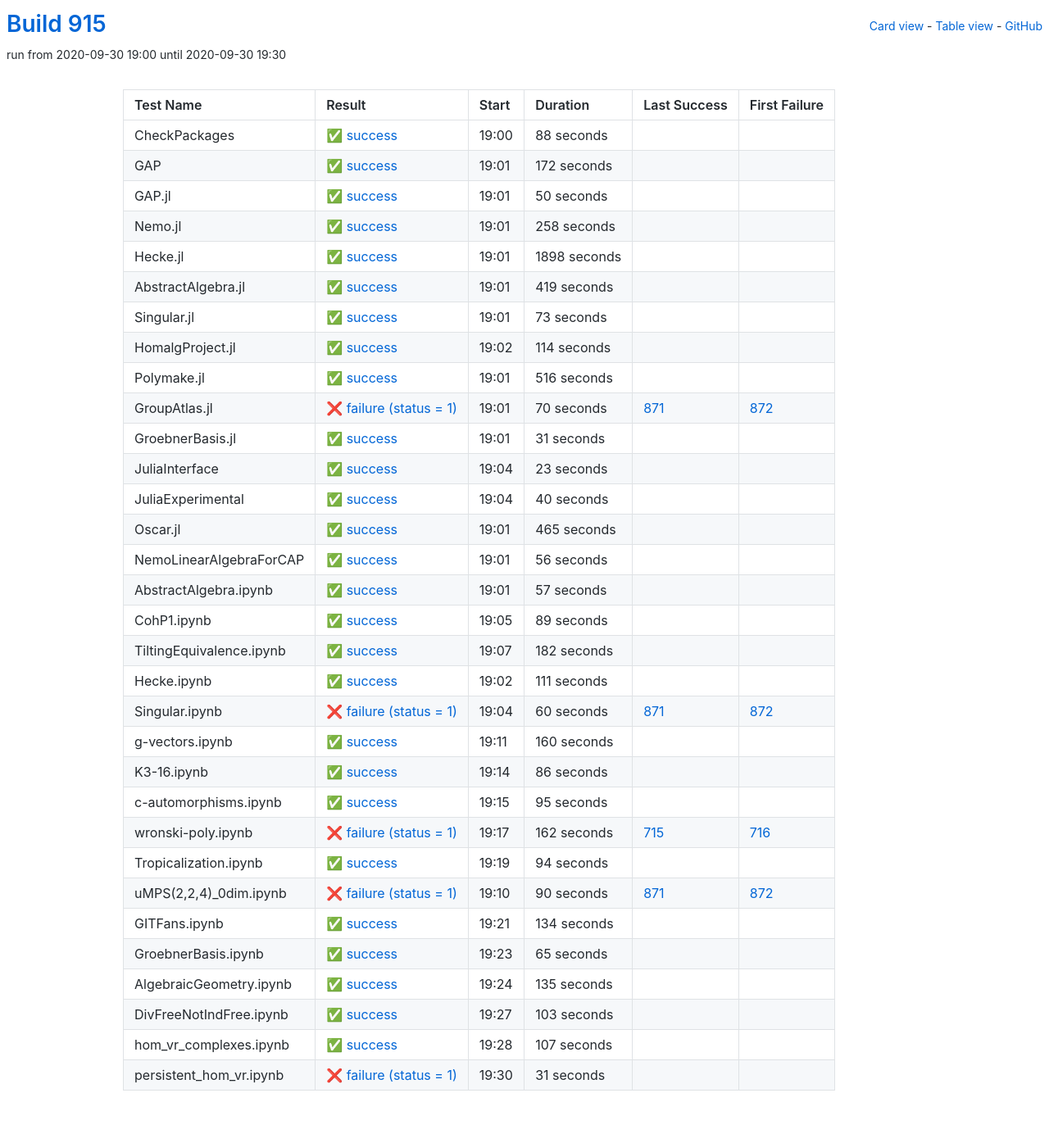
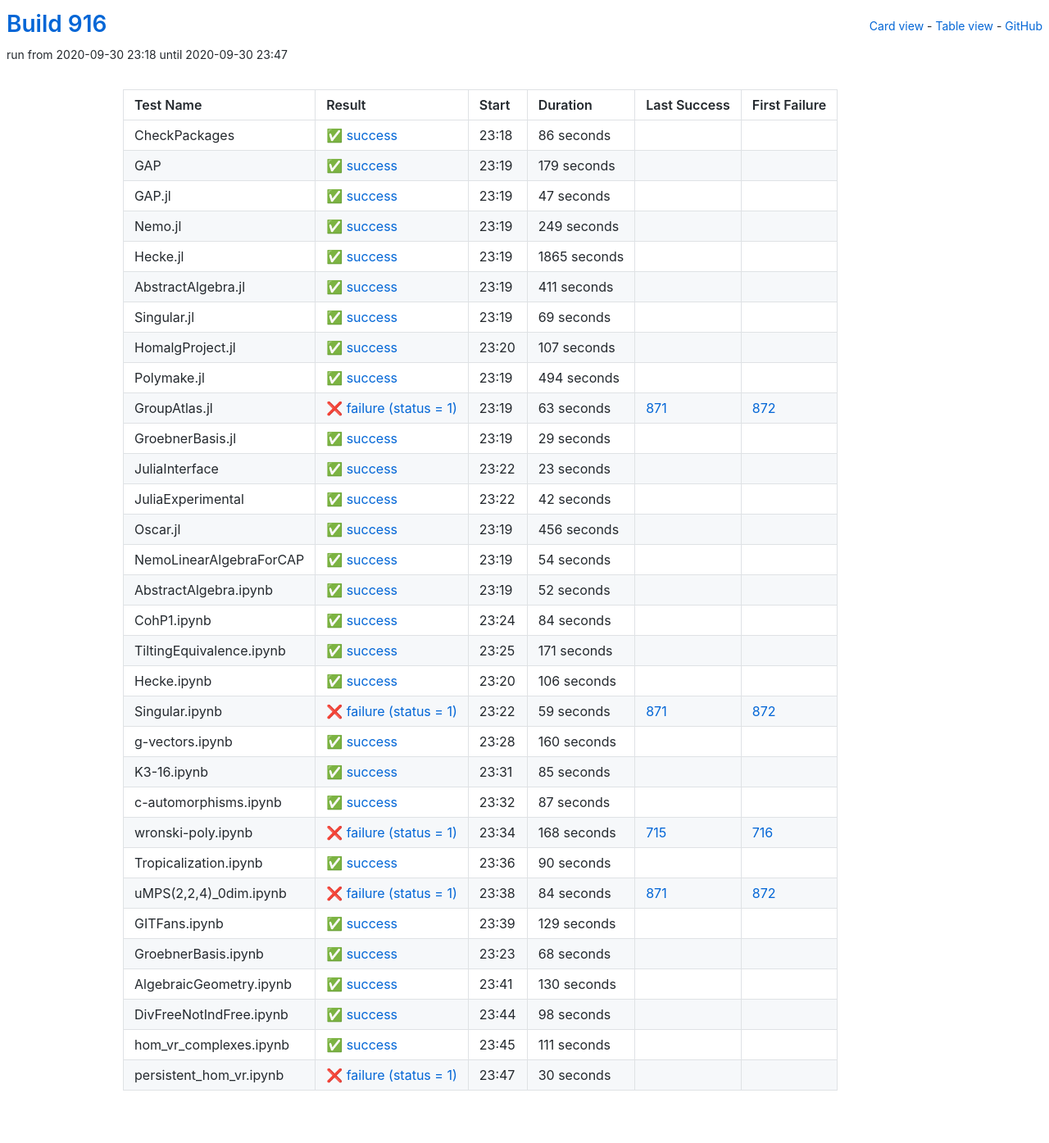
Before and after one commit to oscar-system/oscar-ci-status-stable, a Jekyll site: the page built from table.html, in a window 1280 px wide. Shown: the whole page at 82% size. Built offline with Jekyll 4.4.1, drawn with Linux system fonts in a browser that asks for light colours.

Commit message:
Build #916

```diff
--- a/_data/ci.yml
+++ b/_data/ci.yml
@@ -1,6 +1,6 @@
 ---
-build: 915
-build_url: https://oscarci.mathematik.uni-kl.de/job/oscar-stable/915/
+build: 916
+build_url: https://oscarci.mathematik.uni-kl.de/job/oscar-stable/916/
 job: oscar-stable
 organization: oscar-system
 repo: oscar-ci-status-stable
@@ -8,140 +8,140 @@ repourl: https://github.com/oscar-system/oscar-ci-status-stable
 tests:
 - name: CheckPackages
   id: checkpackages
-  log: https://oscarci.mathematik.uni-kl.de/job/oscar-stable/915/artifact/logs/build-915/CheckPackages.log
-  start: 2020-09-30 19:00
+  log: https://oscarci.mathematik.uni-kl.de/job/oscar-stable/916/artifact/logs/build-916/CheckPackages.log
+  start: 2020-09-30 23:18
   success: true
   exitcode: 0
   status: success
-  duration: 88
+  duration: 86
   last_success: false
   last_success_url:
   first_failure: false
   first_failure_url:
 - name: GAP
   id: gap
-  log: https://oscarci.mathematik.uni-kl.de/job/oscar-stable/915/artifact/logs/build-915/GAP.log
-  start: 2020-09-30 19:01
+  log: https://oscarci.mathematik.uni-kl.de/job/oscar-stable/916/artifact/logs/build-916/GAP.log
+  start: 2020-09-30 23:19
   success: true
   exitcode: 0
   status: success
-  duration: 172
+  duration: 179
   last_success: false
   last_success_url:
   first_failure: false
   first_failure_url:
 - name: GAP.jl
   id: gap-jl
-  log: https://oscarci.mathematik.uni-kl.de/job/oscar-stable/915/artifact/logs/build-915/GAP.jl.log
-  start: 2020-09-30 19:01
+  log: https://oscarci.mathematik.uni-kl.de/job/oscar-stable/916/artifact/logs/build-916/GAP.jl.log
+  start: 2020-09-30 23:19
   success: true
   exitcode: 0
   status: success
-  duration: 50
+  duration: 47
   last_success: false
   last_success_url:
   first_failure: false
   first_failure_url:
 - name: Nemo.jl
   id: nemo-jl
-  log: https://oscarci.mathematik.uni-kl.de/job/oscar-stable/915/artifact/logs/build-915/Nemo.jl.log
-  start: 2020-09-30 19:01
+  log: https://oscarci.mathematik.uni-kl.de/job/oscar-stable/916/artifact/logs/build-916/Nemo.jl.log
+  start: 2020-09-30 23:19
   success: true
   exitcode: 0
   status: success
-  duration: 258
+  duration: 249
   last_success: false
   last_success_url:
   first_failure: false
   first_failure_url:
 - name: Hecke.jl
   id: hecke-jl
-  log: https://oscarci.mathematik.uni-kl.de/job/oscar-stable/915/artifact/logs/build-915/Hecke.jl.log
-  start: 2020-09-30 19:01
+  log: https://oscarci.mathematik.uni-kl.de/job/oscar-stable/916/artifact/logs/build-916/Hecke.jl.log
+  start: 2020-09-30 23:19
   success: true
   exitcode: 0
   status: success
-  duration: 1898
+  duration: 1865
   last_success: false
   last_success_url:
   first_failure: false
   first_failure_url:
 - name: AbstractAlgebra.jl
   id: abstractalgebra-jl
-  log: https://oscarci.mathematik.uni-kl.de/job/oscar-stable/915/artifact/logs/build-915/AbstractAlgebra.jl.log
-  start: 2020-09-30 19:01
+  log: https://oscarci.mathematik.uni-kl.de/job/oscar-stable/916/artifact/logs/build-916/AbstractAlgebra.jl.log
+  start: 2020-09-30 23:19
   success: true
   exitcode: 0
   status: success
-  duration: 419
+  duration: 411
   last_success: false
   last_success_url:
   first_failure: false
   first_failure_url:
 - name: Singular.jl
   id: singular-jl
-  log: https://oscarci.mathematik.uni-kl.de/job/oscar-stable/915/artifact/logs/build-915/Singular.jl.log
-  start: 2020-09-30 19:01
+  log: https://oscarci.mathematik.uni-kl.de/job/oscar-stable/916/artifact/logs/build-916/Singular.jl.log
+  start: 2020-09-30 23:19
   success: true
   exitcode: 0
   status: success
-  duration: 73
+  duration: 69
   last_success: false
   last_success_url:
   first_failure: false
   first_failure_url:
 - name: HomalgProject.jl
   id: homalgproject-jl
-  log: https://oscarci.mathematik.uni-kl.de/job/oscar-stable/915/artifact/logs/build-915/HomalgProject.jl.log
-  start: 2020-09-30 19:02
+  log: https://oscarci.mathematik.uni-kl.de/job/oscar-stable/916/artifact/logs/build-916/HomalgProject.jl.log
+  start: 2020-09-30 23:20
   success: true
   exitcode: 0
   status: success
-  duration: 114
+  duration: 107
   last_success: false
   last_success_url:
   first_failure: false
   first_failure_url:
 - name: Polymake.jl
   id: polymake-jl
-  log: https://oscarci.mathematik.uni-kl.de/job/oscar-stable/915/artifact/logs/build-915/Polymake.jl.log
-  start: 2020-09-30 19:01
+  log: https://oscarci.mathematik.uni-kl.de/job/oscar-stable/916/artifact/logs/build-916/Polymake.jl.log
+  start: 2020-09-30 23:19
   success: true
   exitcode: 0
   status: success
-  duration: 516
+  duration: 494
   last_success: false
   last_success_url:
   first_failure: false
   first_failure_url:
 - name: GroupAtlas.jl
   id: groupatlas-jl
-  log: https://oscarci.mathematik.uni-kl.de/job/oscar-stable/915/artifact/logs/build-915/GroupAtlas.jl.log
-  start: 2020-09-30 19:01
+  log: https://oscarci.mathematik.uni-kl.de/job/oscar-stable/916/artifact/logs/build-916/GroupAtlas.jl.log
+  start: 2020-09-30 23:19
   success: false
   exitcode: 1
   status: failure
-  duration: 70
+  duration: 63
   last_success: 871
   last_success_url: https://oscarci.mathematik.uni-kl.de/job/oscar-stable/871/
   first_failure: 872
   first_failure_url: https://oscarci.mathematik.uni-kl.de/job/oscar-stable/872/
 - name: GroebnerBasis.jl
   id: groebnerbasis-jl
-  log: https://oscarci.mathematik.uni-kl.de/job/oscar-stable/915/artifact/logs/build-915/GroebnerBasis.jl.log
-  start: 2020-09-30 19:01
+  log: https://oscarci.mathematik.uni-kl.de/job/oscar-stable/916/artifact/logs/build-916/GroebnerBasis.jl.log
+  start: 2020-09-30 23:19
   success: true
   exitcode: 0
   status: success
-  duration: 31
+  duration: 29
   last_success: false
   last_success_url:
   first_failure: false
   first_failure_url:
 - name: JuliaInterface
   id: juliainterface
-  log: https://oscarci.mathematik.uni-kl.de/job/oscar-stable/915/artifact/logs/build-915/JuliaInterface.log
-  start: 2020-09-30 19:04
+  log: https://oscarci.mathematik.uni-kl.de/job/oscar-stable/916/artifact/logs/build-916/JuliaInterface.log
+  start: 2020-09-30 23:22
   success: true
   exitcode: 0
   status: success
@@ -152,104 +152,104 @@ tests:
   first_failure_url:
 - name: JuliaExperimental
   id: juliaexperimental
-  log: https://oscarci.mathematik.uni-kl.de/job/oscar-stable/915/artifact/logs/build-915/JuliaExperimental.log
-  start: 2020-09-30 19:04
+  log: https://oscarci.mathematik.uni-kl.de/job/oscar-stable/916/artifact/logs/build-916/JuliaExperimental.log
+  start: 2020-09-30 23:22
   success: true
   exitcode: 0
   status: success
-  duration: 40
+  duration: 42
   last_success: false
   last_success_url:
   first_failure: false
   first_failure_url:
 - name: Oscar.jl
   id: oscar-jl
-  log: https://oscarci.mathematik.uni-kl.de/job/oscar-stable/915/artifact/logs/build-915/Oscar.jl.log
-  start: 2020-09-30 19:01
+  log: https://oscarci.mathematik.uni-kl.de/job/oscar-stable/916/artifact/logs/build-916/Oscar.jl.log
+  start: 2020-09-30 23:19
   success: true
   exitcode: 0
   status: success
-  duration: 465
+  duration: 456
   last_success: false
   last_success_url:
   first_failure: false
   first_failure_url:
 - name: NemoLinearAlgebraForCAP
   id: nemolinearalgebraforcap
-  log: https://oscarci.mathematik.uni-kl.de/job/oscar-stable/915/artifact/logs/build-915/NemoLinearAlgebraForCAP.log
-  start: 2020-09-30 19:01
+  log: https://oscarci.mathematik.uni-kl.de/job/oscar-stable/916/artifact/logs/build-916/NemoLinearAlgebraForCAP.log
+  start: 2020-09-30 23:19
   success: true
   exitcode: 0
   status: success
-  duration: 56
+  duration: 54
   last_success: false
   last_success_url:
   first_failure: false
   first_failure_url:
 - name: AbstractAlgebra.ipynb
   id: abstractalgebra-ipynb
-  log: https://oscarci.mathematik.uni-kl.de/job/oscar-stable/915/artifact/logs/build-915/AbstractAlgebra.ipynb.log
-  start: 2020-09-30 19:01
+  log: https://oscarci.mathematik.uni-kl.de/job/oscar-stable/916/artifact/logs/build-916/AbstractAlgebra.ipynb.log
+  start: 2020-09-30 23:19
   success: true
   exitcode: 0
   status: success
-  duration: 57
+  duration: 52
   last_success: false
   last_success_url:
   first_failure: false
   first_failure_url:
 - name: CohP1.ipynb
   id: cohp1-ipynb
-  log: https://oscarci.mathematik.uni-kl.de/job/oscar-stable/915/artifact/logs/build-915/CohP1.ipynb.log
-  start: 2020-09-30 19:05
+  log: https://oscarci.mathematik.uni-kl.de/job/oscar-stable/916/artifact/logs/build-916/CohP1.ipynb.log
+  start: 2020-09-30 23:24
   success: true
   exitcode: 0
   status: success
-  duration: 89
+  duration: 84
   last_success: false
   last_success_url:
   first_failure: false
   first_failure_url:
 - name: TiltingEquivalence.ipynb
   id: tiltingequivalence-ipynb
-  log: https://oscarci.mathematik.uni-kl.de/job/oscar-stable/915/artifact/logs/build-915/TiltingEquivalence.ipynb.log
-  start: 2020-09-30 19:07
+  log: https://oscarci.mathematik.uni-kl.de/job/oscar-stable/916/artifact/logs/build-916/TiltingEquivalence.ipynb.log
+  start: 2020-09-30 23:25
   success: true
   exitcode: 0
   status: success
-  duration: 182
+  duration: 171
   last_success: false
   last_success_url:
   first_failure: false
   first_failure_url:
 - name: Hecke.ipynb
   id: hecke-ipynb
-  log: https://oscarci.mathematik.uni-kl.de/job/oscar-stable/915/artifact/logs/build-915/Hecke.ipynb.log
-  start: 2020-09-30 19:02
+  log: https://oscarci.mathematik.uni-kl.de/job/oscar-stable/916/artifact/logs/build-916/Hecke.ipynb.log
+  start: 2020-09-30 23:20
   success: true
   exitcode: 0
   status: success
-  duration: 111
+  duration: 106
   last_success: false
   last_success_url:
   first_failure: false
   first_failure_url:
 - name: Singular.ipynb
   id: singular-ipynb
-  log: https://oscarci.mathematik.uni-kl.de/job/oscar-stable/915/artifact/logs/build-915/Singular.ipynb.log
-  start: 2020-09-30 19:04
+  log: https://oscarci.mathematik.uni-kl.de/job/oscar-stable/916/artifact/logs/build-916/Singular.ipynb.log
+  start: 2020-09-30 23:22
   success: false
   exitcode: 1
   status: failure
-  duration: 60
+  duration: 59
   last_success: 871
   last_success_url: https://oscarci.mathematik.uni-kl.de/job/oscar-stable/871/
   first_failure: 872
   first_failure_url: https://oscarci.mathematik.uni-kl.de/job/oscar-stable/872/
 - name: g-vectors.ipynb
   id: g-vectors-ipynb
-  log: https://oscarci.mathematik.uni-kl.de/job/oscar-stable/915/artifact/logs/build-915/g-vectors.ipynb.log
-  start: 2020-09-30 19:11
+  log: https://oscarci.mathematik.uni-kl.de/job/oscar-stable/916/artifact/logs/build-916/g-vectors.ipynb.log
+  start: 2020-09-30 23:28
   success: true
   exitcode: 0
   status: success
@@ -260,132 +260,132 @@ tests:
   first_failure_url:
 - name: K3-16.ipynb
   id: k3-16-ipynb
-  log: https://oscarci.mathematik.uni-kl.de/job/oscar-stable/915/artifact/logs/build-915/K3-16.ipynb.log
-  start: 2020-09-30 19:14
+  log: https://oscarci.mathematik.uni-kl.de/job/oscar-stable/916/artifact/logs/build-916/K3-16.ipynb.log
+  start: 2020-09-30 23:31
   success: true
   exitcode: 0
   status: success
-  duration: 86
+  duration: 85
   last_success: false
   last_success_url:
   first_failure: false
   first_failure_url:
 - name: c-automorphisms.ipynb
   id: c-automorphisms-ipynb
-  log: https://oscarci.mathematik.uni-kl.de/job/oscar-stable/915/artifact/logs/build-915/c-automorphisms.ipynb.log
-  start: 2020-09-30 19:15
+  log: https://oscarci.mathematik.uni-kl.de/job/oscar-stable/916/artifact/logs/build-916/c-automorphisms.ipynb.log
+  start: 2020-09-30 23:32
   success: true
   exitcode: 0
   status: success
-  duration: 95
+  duration: 87
   last_success: false
   last_success_url:
   first_failure: false
   first_failure_url:
 - name: wronski-poly.ipynb
   id: wronski-poly-ipynb
-  log: https://oscarci.mathematik.uni-kl.de/job/oscar-stable/915/artifact/logs/build-915/wronski-poly.ipynb.log
-  start: 2020-09-30 19:17
+  log: https://oscarci.mathematik.uni-kl.de/job/oscar-stable/916/artifact/logs/build-916/wronski-poly.ipynb.log
+  start: 2020-09-30 23:34
   success: false
   exitcode: 1
   status: failure
-  duration: 162
+  duration: 168
   last_success: 715
   last_success_url: https://oscarci.mathematik.uni-kl.de/job/oscar-stable/715/
   first_failure: 716
   first_failure_url: https://oscarci.mathematik.uni-kl.de/job/oscar-stable/716/
 - name: Tropicalization.ipynb
   id: tropicalization-ipynb
-  log: https://oscarci.mathematik.uni-kl.de/job/oscar-stable/915/artifact/logs/build-915/Tropicalization.ipynb.log
-  start: 2020-09-30 19:19
+  log: https://oscarci.mathematik.uni-kl.de/job/oscar-stable/916/artifact/logs/build-916/Tropicalization.ipynb.log
+  start: 2020-09-30 23:36
   success: true
   exitcode: 0
   status: success
-  duration: 94
+  duration: 90
   last_success: false
   last_success_url:
   first_failure: false
   first_failure_url:
 - name: uMPS(2,2,4)_0dim.ipynb
   id: umps-2-2-4-0dim-ipynb
-  log: https://oscarci.mathematik.uni-kl.de/job/oscar-stable/915/artifact/logs/build-915/uMPS-2-2-4-_0dim.ipynb.log
-  start: 2020-09-30 19:10
+  log: https://oscarci.mathematik.uni-kl.de/job/oscar-stable/916/artifact/logs/build-916/uMPS-2-2-4-_0dim.ipynb.log
+  start: 2020-09-30 23:38
   success: false
   exitcode: 1
   status: failure
-  duration: 90
+  duration: 84
   last_success: 871
   last_success_url: https://oscarci.mathematik.uni-kl.de/job/oscar-stable/871/
   first_failure: 872
   first_failure_url: https://oscarci.mathematik.uni-kl.de/job/oscar-stable/872/
 - name: GITFans.ipynb
   id: gitfans-ipynb
-  log: https://oscarci.mathematik.uni-kl.de/job/oscar-stable/915/artifact/logs/build-915/GITFans.ipynb.log
-  start: 2020-09-30 19:21
+  log: https://oscarci.mathematik.uni-kl.de/job/oscar-stable/916/artifact/logs/build-916/GITFans.ipynb.log
+  start: 2020-09-30 23:39
   success: true
   exitcode: 0
   status: success
-  duration: 134
+  duration: 129
   last_success: false
   last_success_url:
   first_failure: false
   first_failure_url:
 - name: GroebnerBasis.ipynb
   id: groebnerbasis-ipynb
-  log: https://oscarci.mathematik.uni-kl.de/job/oscar-stable/915/artifact/logs/build-915/GroebnerBasis.ipynb.log
-  start: 2020-09-30 19:23
+  log: https://oscarci.mathematik.uni-kl.de/job/oscar-stable/916/artifact/logs/build-916/GroebnerBasis.ipynb.log
+  start: 2020-09-30 23:23
   success: true
   exitcode: 0
   status: success
-  duration: 65
+  duration: 68
   last_success: false
   last_success_url:
   first_failure: false
   first_failure_url:
 - name: AlgebraicGeometry.ipynb
   id: algebraicgeometry-ipynb
-  log: https://oscarci.mathematik.uni-kl.de/job/oscar-stable/915/artifact/logs/build-915/AlgebraicGeometry.ipynb.log
-  start: 2020-09-30 19:24
+  log: https://oscarci.mathematik.uni-kl.de/job/oscar-stable/916/artifact/logs/build-916/AlgebraicGeometry.ipynb.log
+  start: 2020-09-30 23:41
   success: true
   exitcode: 0
   status: success
-  duration: 135
+  duration: 130
   last_success: false
   last_success_url:
   first_failure: false
   first_failure_url:
 - name: DivFreeNotIndFree.ipynb
   id: divfreenotindfree-ipynb
-  log: https://oscarci.mathematik.uni-kl.de/job/oscar-stable/915/artifact/logs/build-915/DivFreeNotIndFree.ipynb.log
-  start: 2020-09-30 19:27
+  log: https://oscarci.mathematik.uni-kl.de/job/oscar-stable/916/artifact/logs/build-916/DivFreeNotIndFree.ipynb.log
+  start: 2020-09-30 23:44
   success: true
   exitcode: 0
   status: success
-  duration: 103
+  duration: 98
   last_success: false
   last_success_url:
   first_failure: false
   first_failure_url:
 - name: hom_vr_complexes.ipynb
   id: hom-vr-complexes-ipynb
-  log: https://oscarci.mathematik.uni-kl.de/job/oscar-stable/915/artifact/logs/build-915/hom_vr_complexes.ipynb.log
-  start: 2020-09-30 19:28
+  log: https://oscarci.mathematik.uni-kl.de/job/oscar-stable/916/artifact/logs/build-916/hom_vr_complexes.ipynb.log
+  start: 2020-09-30 23:45
   success: true
   exitcode: 0
   status: success
-  duration: 107
+  duration: 111
   last_success: false
   last_success_url:
   first_failure: false
   first_failure_url:
 - name: persistent_hom_vr.ipynb
   id: persistent-hom-vr-ipynb
-  log: https://oscarci.mathematik.uni-kl.de/job/oscar-stable/915/artifact/logs/build-915/persistent_hom_vr.ipynb.log
-  start: 2020-09-30 19:30
+  log: https://oscarci.mathematik.uni-kl.de/job/oscar-stable/916/artifact/logs/build-916/persistent_hom_vr.ipynb.log
+  start: 2020-09-30 23:47
   success: false
   exitcode: 1
   status: failure
-  duration: 31
+  duration: 30
   last_success: false
   last_success_url:
   first_failure: false
```
Also changed, not shown: README.md.
